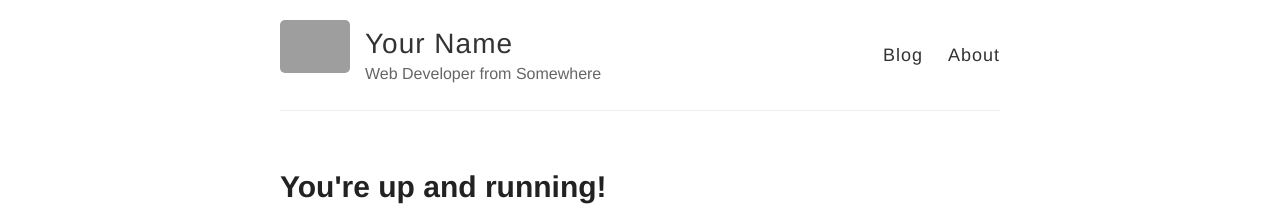
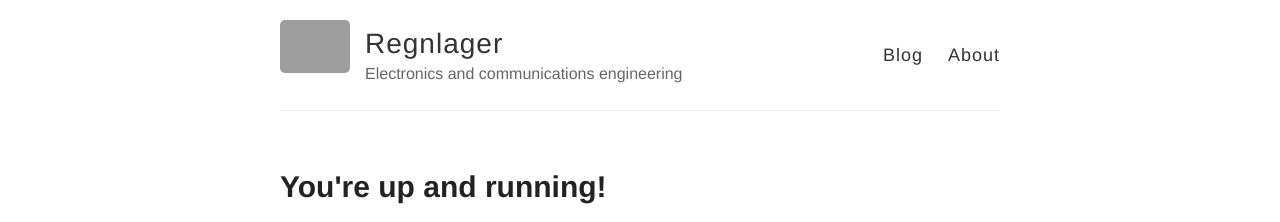
Before and after one commit to Regnlager/Site, a Jekyll site: the page built from _posts/2014-3-3-Hello-World.md, in a window 1280 px wide. Shown: the top 222 px of the page. Built offline with Jekyll 4.4.1, drawn with Linux system fonts in a browser that asks for light colours; grey boxes are pictures that could not be loaded.

Commit message:
Update _config.yml

```diff
--- a/_config.yml
+++ b/_config.yml
@@ -3,13 +3,13 @@
 #
 
 # Name of your site (displayed in the header)
-name: Your Name
+name: Regnlager
 
 # Short bio or description (displayed in the header)
-description: Web Developer from Somewhere
+description: Electronics and communications engineering
 
 # URL of your avatar or profile pic (you could use your GitHub profile pic)
-avatar: https://raw.githubusercontent.com/barryclark/jekyll-now/master/images/jekyll-logo.png
+avatar: https://sun9-72.userapi.com/c4426/u5279883/-6/x_856262cb.jpg
 
 #
 # Flags below are optional
@@ -21,12 +21,12 @@ footer-links:
   email:
   facebook:
   flickr:
-  github: barryclark/jekyll-now
+  github: https://github.com/Regnlager
   instagram:
   linkedin:
   pinterest:
   rss: # just type anything here for a working RSS icon
-  twitter: jekyllrb
+  twitter: https://twitter.com/Regnlager
   stackoverflow: # your stackoverflow profile, e.g. "users/50476/bart-kiers"
   youtube: # channel/<your_long_string> or user/<user-name>
   googleplus: # anything in your profile username that comes after plus.google.com/
```
